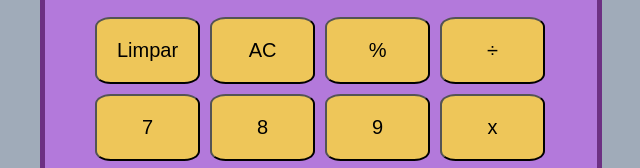
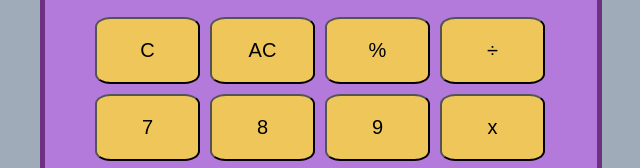
Before and after one commit to yasminandrade8/Caculadora, a website with bundled scripts: page index.html in a window 1280 px wide. Shown: the part 249-417 px from the top of the page, 319-959 px from the left. Built offline with nearby package versions, Linux system fonts and the light colour scheme.

Commit message:
Update index.html

```diff
--- a/index.html
+++ b/index.html
@@ -13,7 +13,7 @@
     <div class="Calculadora">
         <input type="text" id="display" disabled>
             <div class="botoes">
-                <button onclick="Limpar()">Limpar</button>
+                <button onclick="C()">C</button>
                 <button onclick="AC()">AC</button>
                 <button onclick="append('%')">%</button>
                 <button onclick="append('/')">÷</button>
@@ -42,4 +42,5 @@
     </div>
 </body>
 
+
 </html>
```
